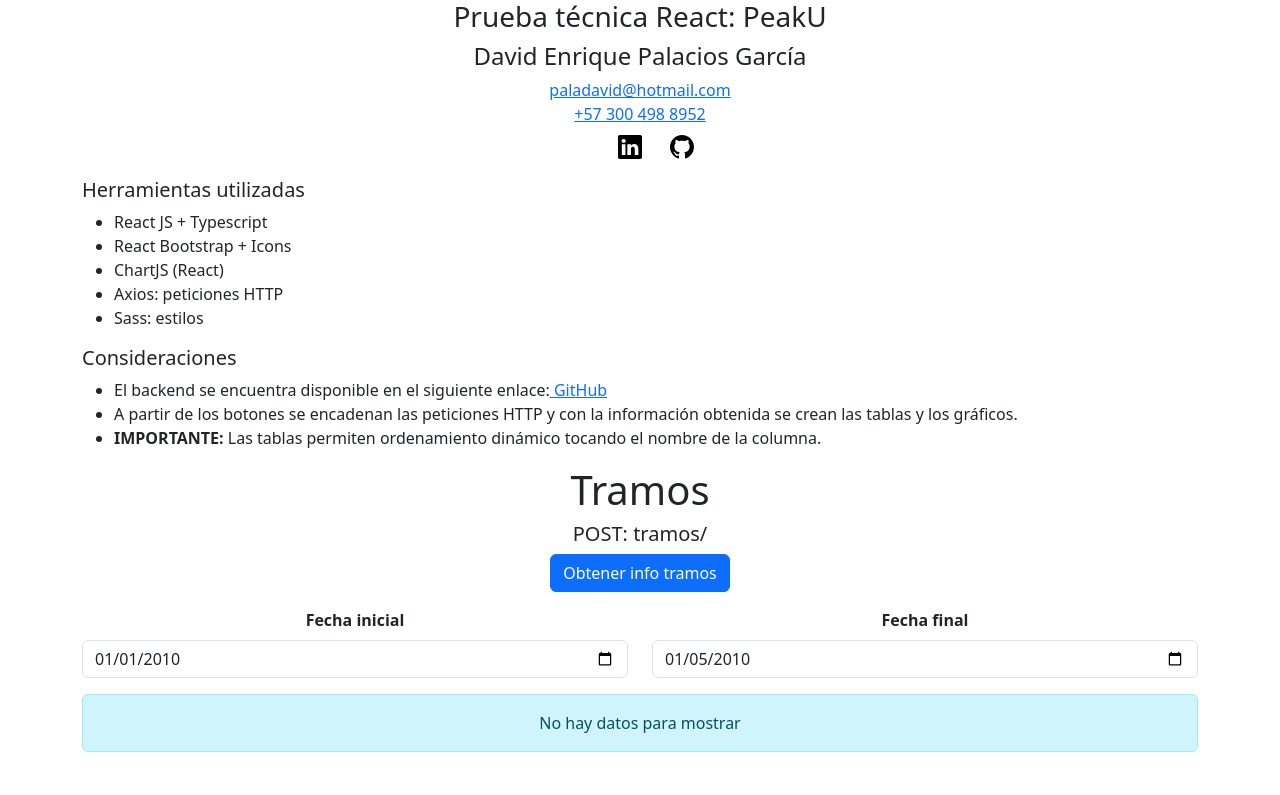
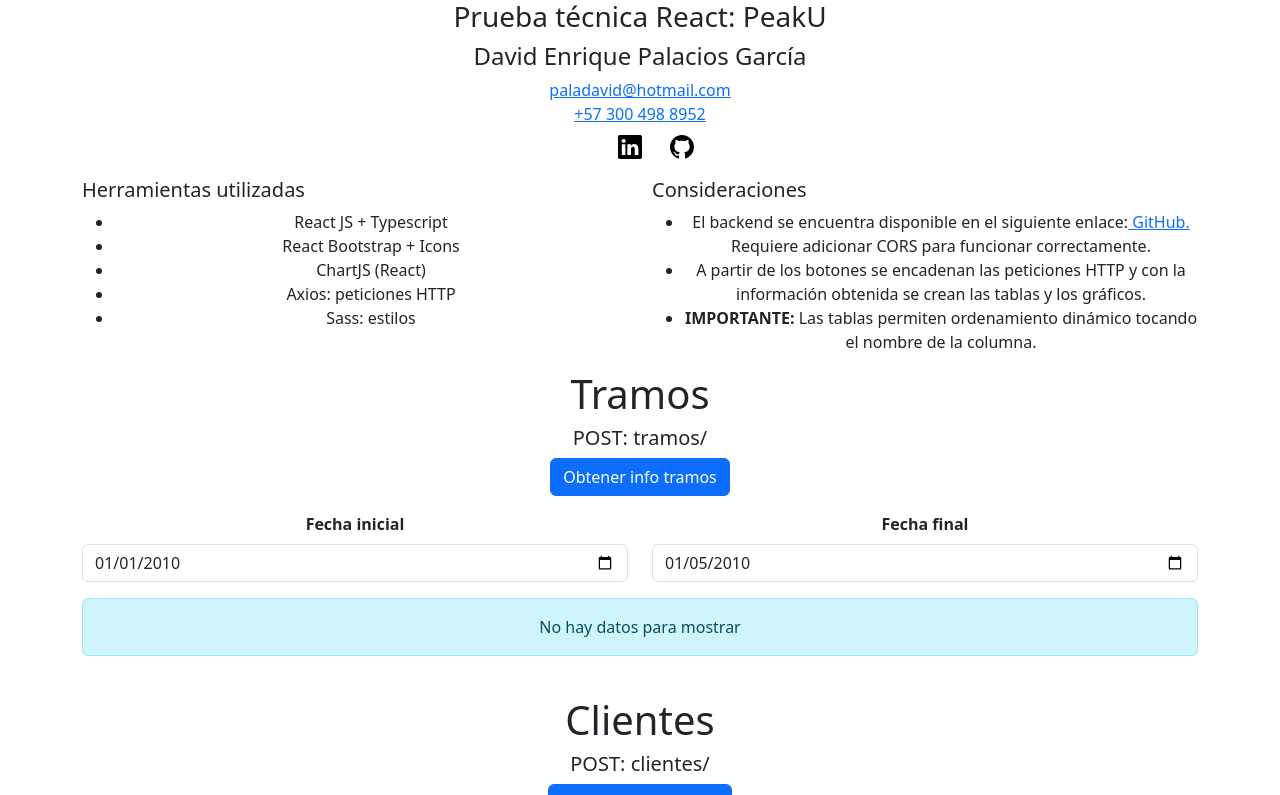
Before and after one commit to davidpalaciosg/prueba-tecnica-react, a React (Create React App) app: page / in a window 1280 px wide. Shown: the top 795 px of the page. Built offline with nearby package versions, Linux system fonts and the light colour scheme.

Commit message:
Final fixes done

```diff
--- a/src/components/atoms/Clientes/LineChartCliente.tsx
+++ b/src/components/atoms/Clientes/LineChartCliente.tsx
@@ -1,7 +1,7 @@
 import React from 'react';
 import { SingleCliente } from '../../../services/backend/backendTypes';
 import 'chart.js/auto';
-import { Bar, Line } from 'react-chartjs-2';
+import { Line } from 'react-chartjs-2';
 import { capitalize } from '../../../utils/String';
 
 interface BarChartClienteProps {
--- a/src/components/atoms/Presentation.tsx
+++ b/src/components/atoms/Presentation.tsx
@@ -12,13 +12,16 @@ export default function Presentation() {
                 <Col>
                     <h3>Prueba técnica React: PeakU</h3>
                     <h4>David Enrique Palacios García</h4>
-                    <a href='mailto:paladavid@hotmail.com'>paladavid@hotmail.com</a> <br/>
+                    <a href='mailto:paladavid@hotmail.com'>paladavid@hotmail.com</a> <br />
                     <a href='tel:+573004988952'>+57 300 498 8952</a>
                     <ul className='social-media'>
                         <li className='list-inline-item'><a href='https://www.linkedin.com/in/david-palaciosg/' target='_blank' rel='noreferrer'><Linkedin /></a></li>
                         <li className='list-inline-item'><a href='https://github.com/davidpalaciosg/' target='_blank' rel='noreferrer'><Github /></a></li>
-
                     </ul>
+                </Col>
+            </Row>
+            <Row>
+                <Col>
                     <h5>Herramientas utilizadas</h5>
                     <ul>
                         <li>React JS + Typescript</li>
@@ -27,19 +30,21 @@ export default function Presentation() {
                         <li>Axios: peticiones HTTP </li>
                         <li> Sass: estilos</li>
                     </ul>
+                </Col>
+                <Col>
                     <h5>Consideraciones</h5>
                     <ul>
                         <li>El backend se encuentra disponible en el siguiente enlace:
                             <a href='https://github.com/RancesBernalInfoDesign/pruebatecnicainfodesignback'
-                                target='_blank' rel='noreferrer'> GitHub</a>
+                                target='_blank' rel='noreferrer'> GitHub.</a> Requiere adicionar CORS para funcionar correctamente.
                         </li>
                         <li>A partir de los botones se encadenan las peticiones HTTP y con la información obtenida se crean las tablas y los gráficos.</li>
                         <li><b>IMPORTANTE: </b>Las tablas permiten ordenamiento dinámico tocando el nombre de la columna.</li>
                     </ul>
+                </Col>
+            </Row>
 
 
-                </Col>
-            </Row>
-        </Container>
+        </Container >
     )
 }
--- a/src/components/atoms/atomsStyle.scss
+++ b/src/components/atoms/atomsStyle.scss
@@ -1,7 +1,6 @@
 .presentation{
-    h5, ul{
+    h5{
         text-align: left;
-
     }
 
     .social-media{
--- a/src/components/molecules/Plots/ClientesCharts.tsx
+++ b/src/components/molecules/Plots/ClientesCharts.tsx
@@ -1,5 +1,5 @@
 import React from 'react';
-import { SingleCliente, SingleTramo } from '../../../services/backend/backendTypes';
+import { SingleCliente, } from '../../../services/backend/backendTypes';
 import { Container, Row, Col } from 'react-bootstrap';
 import LineChartCliente from '../../atoms/Clientes/LineChartCliente';
 
--- a/src/components/organisms/Clientes/Clientes.scss
+++ b/src/components/organisms/Clientes/Clientes.scss
@@ -6,6 +6,7 @@
         margin-bottom: 1.5rem;
     }
     .datepicker{
+        cursor: pointer;
         .label{
             font-weight: bold;
         }
--- a/src/components/organisms/Clientes/Clientes.tsx
+++ b/src/components/organisms/Clientes/Clientes.tsx
@@ -44,10 +44,16 @@ export default function Clientes() {
         setshowAlert(false);
         setAlertMessage('');
 
-        const clientesResponses = await getCliente(initialDate, finalDate);
-        const clientesConverted = transformClientes(clientesResponses);
-        setClientes(clientesConverted);
-        console.log(clientesConverted);
+        // Get data from API
+        try{
+            const clientesResponses = await getCliente(initialDate, finalDate);
+            const clientesConverted = transformClientes(clientesResponses);
+            setClientes(clientesConverted);
+        }catch(error){
+            setshowAlert(true);
+            setAlertMessage('Error al obtener los datos: '+error);
+        }
+
     };
 
     // Sort clientes from table child
--- a/src/components/organisms/Tramos/Tramos.tsx
+++ b/src/components/organisms/Tramos/Tramos.tsx
@@ -37,9 +37,15 @@ export default function Tramos() {
         setshowAlert(false);
         setAlertMessage('');
 
-        const tramosResponses = await getTramo(initialDate, finalDate);
-        const tramosConverted = transformTramos(tramosResponses);
-        setTramos(tramosConverted);
+        // Get data from API
+        try{
+            const tramosResponses = await getTramo(initialDate, finalDate);
+            const tramosConverted = transformTramos(tramosResponses);
+            setTramos(tramosConverted);
+        }catch(error){
+            setshowAlert(true);
+            setAlertMessage('Error al obtener los datos: '+error);
+        }
     };
 
     // Sort tramos from table child
```
